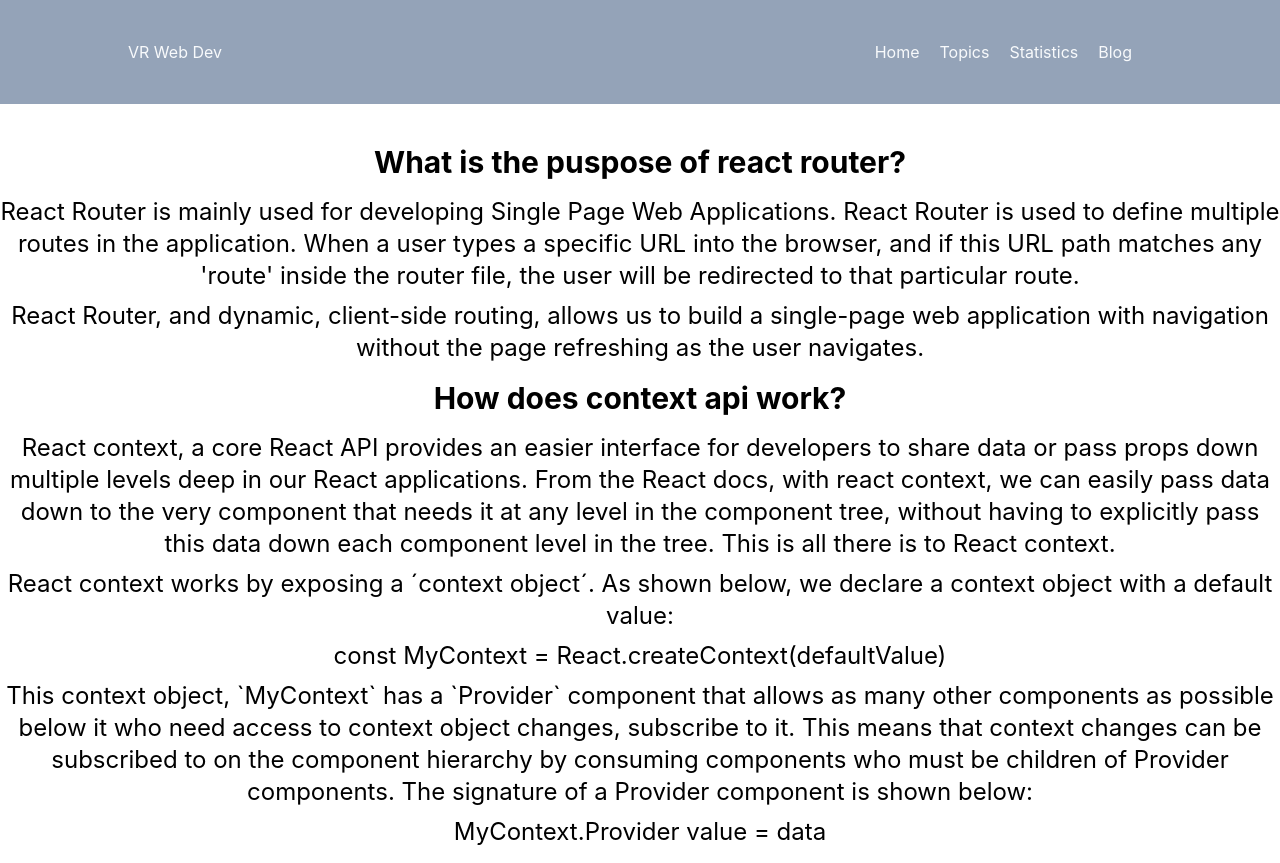
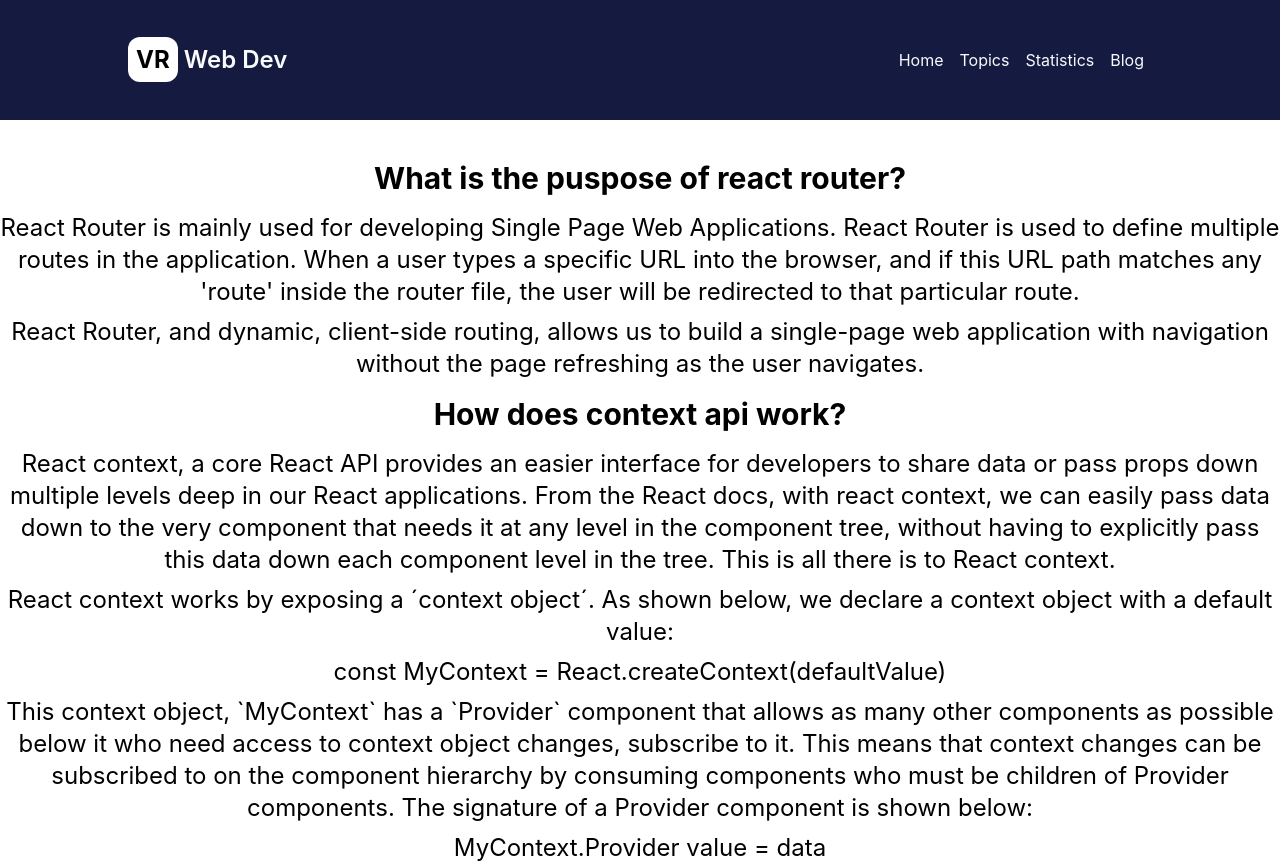
Before and after one commit to AmitKumarSutradhar/vr-web-it-institution, a React (Create React App) app: page /blog in a window 1280 px wide. Shown: the top 863 px of the page. Built offline with nearby package versions, Linux system fonts and the light colour scheme.

Commit message:
Navbar Responsive

```diff
--- a/src/App.js
+++ b/src/App.js
@@ -21,7 +21,7 @@ function App() {
         },
         {
           path: '/topics',
-          // loader: () => fetch('tshirts.json'),
+          loader: () => fetch('https://openapi.programming-hero.com/api/quiz'),
           element: <Topics></Topics>
         },
         {
--- a/src/components/Header/Header.css
+++ b/src/components/Header/Header.css
@@ -1,3 +1,7 @@
+.header {
+    background-color: #151A40;
+}
+
 .nav-container {
     display: flex;
     justify-content: space-between;
@@ -6,6 +10,10 @@
     margin: 0 auto;
 }
 
+ul {
+    background-color: #151A40;
+}
+
 .nav-item a {
     margin-right: 20px;
     text-decoration: none;
--- a/src/components/Header/Header.js
+++ b/src/components/Header/Header.js
@@ -1,19 +1,31 @@
-import React from 'react';
-import { Link } from 'react-router-dom';
+import React, { useState } from 'react';
+import { Bars3Icon, XMarkIcon } from '@heroicons/react/24/solid';
 import './Header.css';
+import NavItem from '../NavItem/NavItem';
 
 const Header = () => {
+    const [open, setOpen] = useState(false);
+    const routes = [
+        { id: 1, name: 'Home', path: '/' },
+        { id: 2, name: 'Topics', path: '/topics' },
+        { id: 3, name: 'Statistics', path: '/statistics' },
+        { id: 4, name: 'Blog', path: '/blog' }
+    ]
     return (
-        <div className="header bg-slate-400 text-slate-50 mb-10">
-            <div className="nav-container py-10">
+        <div className="header text-slate-50 mb-10">
+            <div className="nav-container flex justify-between py-10">
                 <div className="logo">
-                    <h2><span>VR</span> Web Dev</h2>
+                    <h2 className='text-2xl font-semibold'><span className='bg-white text-black font-bold rounded-xl p-2'>VR</span> Web Dev</h2>
                 </div>
-                <nav className='nav-item'>
-                    <Link to='/'>Home</Link>
-                    <Link to='/topics'>Topics</Link>
-                    <Link to='/statistics'>Statistics</Link>
-                    <Link to='/blog'>Blog</Link>
+                <nav className=''>
+                    <div onClick={() => setOpen(!open)} className="h-6 w-6 md:hidden">
+                        {open ? <XMarkIcon /> : <Bars3Icon />}
+                    </div>
+                    <ul className={`w-full md:flex sm:flex-row justify-center absolute duration-300 ease-in md:static ${open ? ' right-0' : 'top-[-500px]'}`}>
+                        {
+                            routes.map(route => <NavItem key={route.id} route={route}></NavItem>)
+                        }
+                    </ul>
                 </nav>
             </div>
         </div>
--- a/src/components/Home/Home.js
+++ b/src/components/Home/Home.js
@@ -1,21 +1,11 @@
 import React from 'react';
-import { useLoaderData } from 'react-router-dom';
-import Quiz from '../Quiz/Quiz';
+import Topics from '../Topics/Topics';
 import './Home.css'
 const Home = () => {
 
-    // const navigate = useNavigate();
-    const quizes = useLoaderData();
-    const allQuizes = quizes.data
-    // console.log(allQuizes);
-
-    const handleStartQuiz = (id) => {
-        // console.log(id);
-
-    }
     return (
-        <div className='md:px-20 px-7'>
-
+        <div className=''>
+            <div className="md:px-20 px-7">
                 <div className="header-info ">
                     <div className="header-img w-1/2">
                         <img className='w-full' src="/cover.jpg" alt="" />
@@ -26,16 +16,10 @@ const Home = () => {
                         <p>Let's start today to learn new thing</p>
                     </div>
                 </div>
-            <div className="quizes grid md:grid-cols-3 gap-12 my-8">
-                {
-                    allQuizes.map(quiz => <Quiz
-                        key={quiz.id}
-                        quiz={quiz}
-                        handleStartQuiz={handleStartQuiz}
-                    ></Quiz>)
-                }
+                <div className="">
+                    <Topics></Topics>
                 </div>
-
+            </div>
         </div>
     );
 };
--- /dev/null
+++ b/src/components/NavItem/NavItem.js
@@ -0,0 +1,14 @@
+import React from 'react';
+import { Link } from 'react-router-dom';
+
+const NavItem = ({ route }) => {
+
+    return (
+        <li className='m-2'>
+            <Link to={route.path}>{route.name}</Link>
+        </li>
+
+    );
+};
+
+export default NavItem;
--- a/src/components/Quiz/Quiz.js
+++ b/src/components/Quiz/Quiz.js
@@ -10,7 +10,7 @@ const Quiz = ({ quiz, handleStartQuiz }) => {
                 <h3 className='text-3xl font-bold my-4'>{name}</h3>
                 <p>Total Questions: {total}</p>
             </div>
-            <button onClick={() => handleStartQuiz(id)} className="bg-blue-500 hover:bg-blue-700 text-white font-bold py-2 px-4 rounded my-6"><Link to={`/quiz/${id}`}>Start Quiz</Link></button>
+            <button className="bg-blue-500 hover:bg-blue-700 text-white font-bold py-2 px-4 rounded my-6"><Link to={`/quiz/${id}`}>Start Quiz</Link></button>
         </div>
     );
 };
--- a/src/components/Topics/Topics.js
+++ b/src/components/Topics/Topics.js
@@ -1,9 +1,22 @@
 import React from 'react';
+import { useLoaderData } from 'react-router-dom';
+import Quiz from '../Quiz/Quiz';
 
 const Topics = () => {
+    const quizes = useLoaderData();
+    const allQuizes = quizes.data
+    // console.log(allQuizes);
+
     return (
         <div>
-            <h2>Hello form topic js</h2>
+            <div className="quizes grid md:grid-cols-3 gap-12 my-8">
+                {
+                    allQuizes.map(quiz => <Quiz
+                        key={quiz.id}
+                        quiz={quiz}
+                    ></Quiz>)
+                }
+            </div>
         </div>
     );
 };
```
Also changed, not shown: public/quiz-featured.png (added), 1 other file (tests, documents, lock files or other folders). Lines whose indentation alone changed are shown as unchanged.
